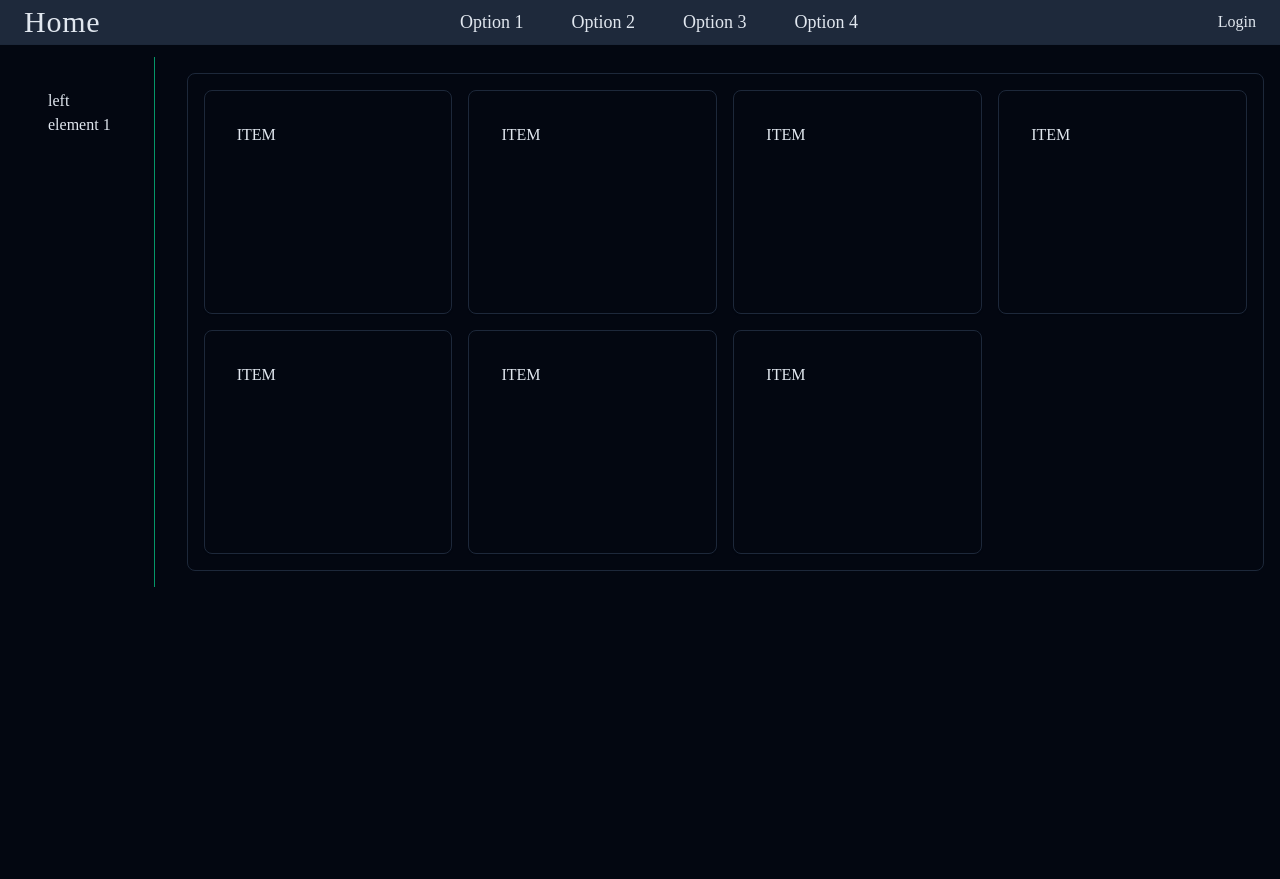
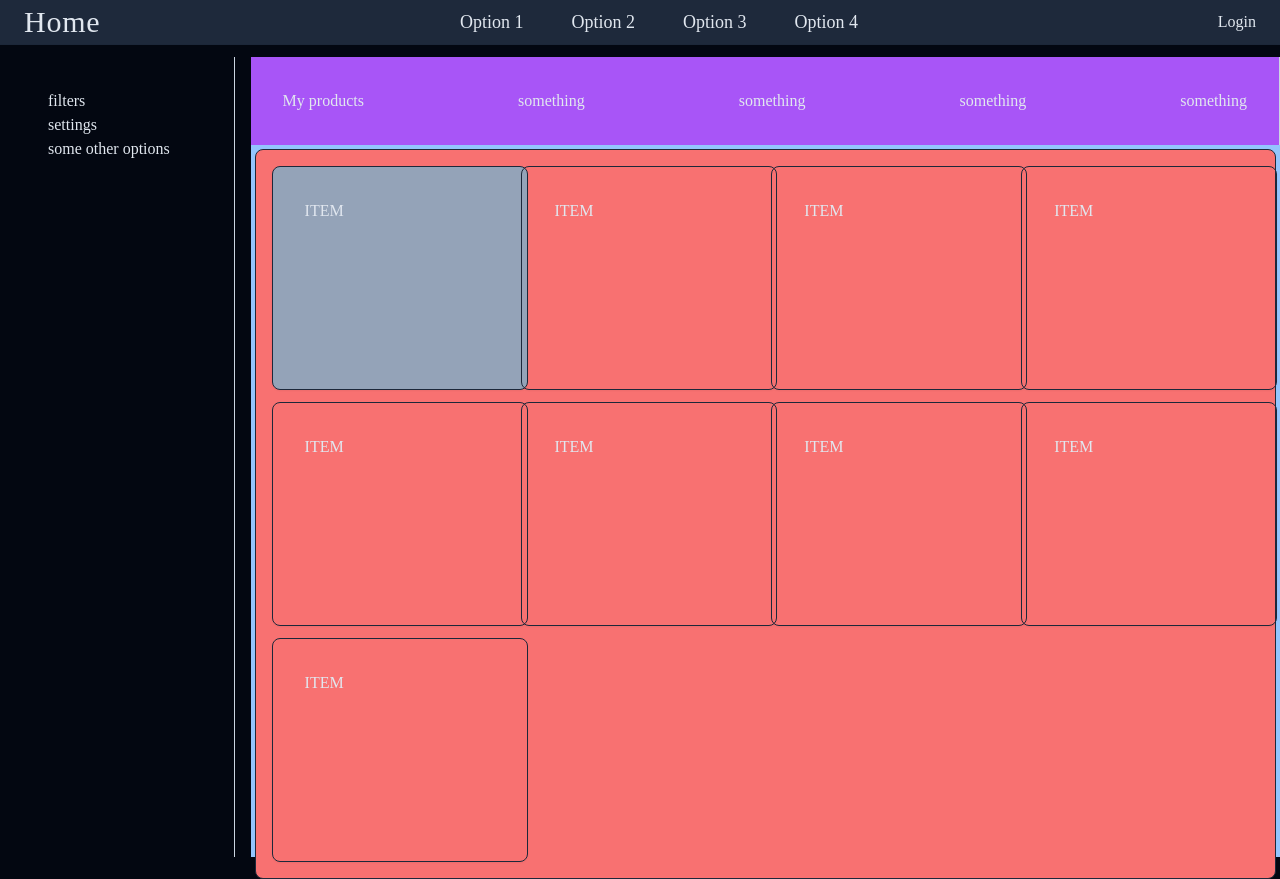
Before and after one commit to Tomczan/shopping-tracker-reactjs, a React (Vite) app: page /dashboard in a window 1280 px wide. Before the commit the page ends 800 px from the top, so only its background shows below. Built offline with nearby package versions, Linux system fonts and the light colour scheme; no server answers.

Commit message:
Some extra styling

```diff
--- a/src/pages/dashboard/dashboard.tsx
+++ b/src/pages/dashboard/dashboard.tsx
@@ -1,22 +1,36 @@
-import { useContext } from "react"
-import { AuthContext } from "../../contexts/AuthContext"
-
 const Dashboard = () => {
   return (
-    <div className="flex">
-      <div className="mx-4 flex border-r border-r-emerald-600 p-8">
+    <div className="flex h-screen">
+      <div className="mx-4 flex h-auto w-1/5 border-r border-r-slate-300 p-8">
         <ul>
-          <li>left element 1</li>
+          <li>filters</li>
+          <li>settings</li>
+          <li>some other options</li>
         </ul>
       </div>
-      <div className="m-4 grid w-full grid-cols-4  gap-4 rounded-lg border p-4">
-        <div className="h-56 rounded-lg border p-8 shadow-sm">ITEM</div>
-        <div className="h-56 rounded-lg border p-8 shadow-sm">ITEM</div>
-        <div className="h-56 rounded-lg border p-8 shadow-sm">ITEM</div>
-        <div className="h-56 rounded-lg border p-8 shadow-sm">ITEM</div>
-        <div className="h-56 rounded-lg border p-8 shadow-sm">ITEM</div>
-        <div className="h-56 rounded-lg border p-8 shadow-sm">ITEM</div>
-        <div className="h-56 rounded-lg border p-8 shadow-sm">ITEM</div>
+      <div className="min-h-full w-full bg-blue-300">
+        <div className="flex h-auto  border-r border-r-slate-300 bg-purple-500 p-8">
+          <ul className="flex flex-grow justify-between">
+            <li>My products</li>
+            <li>something</li>
+            <li>something</li>
+            <li>something</li>
+            <li>something</li>
+          </ul>
+        </div>
+        <div className="m-1 grid  grid-cols-4 gap-3 rounded-lg border bg-red-400 p-4">
+          <div className="h-56 w-64 rounded-lg border bg-slate-400 p-8 shadow-sm">
+            ITEM
+          </div>
+          <div className="h-56 w-64 rounded-lg border p-8 shadow-sm">ITEM</div>
+          <div className="h-56 w-64 rounded-lg border p-8 shadow-sm">ITEM</div>
+          <div className="h-56 w-64 rounded-lg border p-8 shadow-sm">ITEM</div>
+          <div className="h-56 w-64 rounded-lg border p-8 shadow-sm">ITEM</div>
+          <div className="h-56 w-64 rounded-lg border p-8 shadow-sm">ITEM</div>
+          <div className="h-56 w-64 rounded-lg border p-8 shadow-sm">ITEM</div>
+          <div className="h-56 w-64 rounded-lg border p-8 shadow-sm">ITEM</div>
+          <div className="h-56 w-64 rounded-lg border p-8 shadow-sm">ITEM</div>
+        </div>
       </div>
     </div>
   )
```
